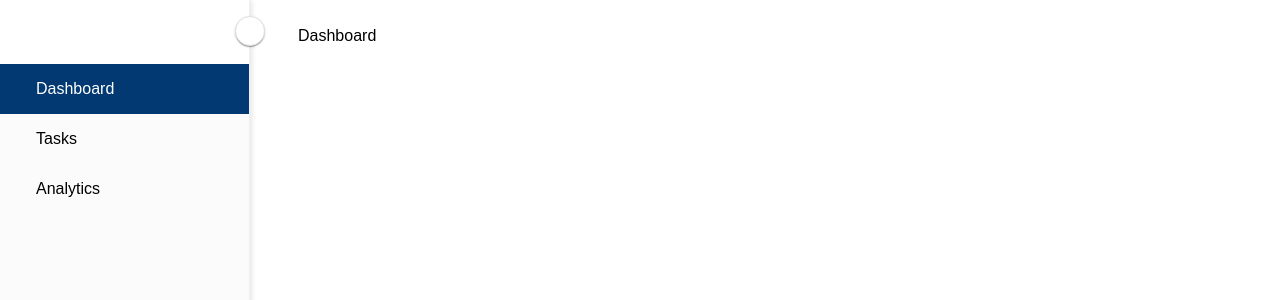
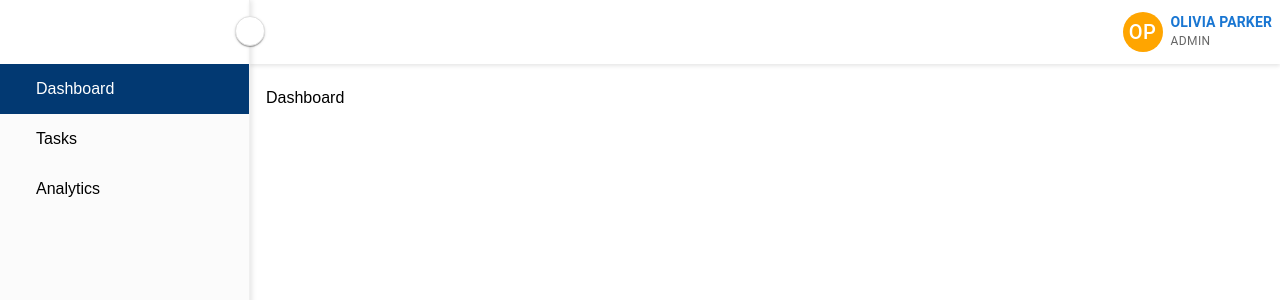
Before and after one commit to mdshoaibakhtar/InsightHub, a React (Vite) app: page / in a window 1280 px wide. Shown: the top 300 px of the page. Built offline with nearby package versions, Linux system fonts and the light colour scheme; some icons are missing.

Commit message:
Implement navbar

```diff
--- a/src/App.tsx
+++ b/src/App.tsx
@@ -5,19 +5,23 @@ import SideBar from './shared/SideBar';
 import Dashboard from './features/dashboard/Dashboard';
 import Tasks from './features/tasks/Tasks';
 import Analytics from './features/analytics/Analytics';
-import './styles/style.css'
+import './styles/style.css';
+import NavBar from './shared/NavBar';
 export default function App() {
   return (
     <Router>
       <Box style={{ display: 'flex', height: '100vh' }}>
         <SideBar />
-        <main style={{ flex: 1, padding: '24px 48px' }}>
+        <main style={{ flex: 1, gap: '10px', display: 'flex', flexDirection: 'column' }}>
+            <NavBar />
+          <Box sx={{padding:'12px 16px'}}>
             <Routes>
               <Route path="/" element={<Dashboard />} />
               <Route path="/tasks" element={<Tasks />} />
               <Route path="/analytics" element={<Analytics />} />
               <Route path="*" element={<NotFound />} />
             </Routes>
+          </Box>
         </main>
       </Box>
     </Router>
--- /dev/null
+++ b/src/shared/NavBar.tsx
@@ -0,0 +1,29 @@
+import { Avatar, Box, Button, Stack, Typography } from '@mui/material';
+
+const NavBar = () => {
+  return (
+    <Box
+      sx={{
+        height: 64,
+        boxShadow: '0 2px 4px rgba(0,0,0,0.1)',
+        display: 'flex',
+        justifyContent: 'end',
+        alignItems: 'center',
+      }}
+    >
+      <Button sx={{borderRadius:4}}>
+        <Avatar sx={{ bgcolor: 'orange' }}>OP</Avatar>
+        <Stack sx={{ ml: 1, display: { xs: 'none', sm: 'flex', textAlign: 'left' } }}>
+          <Typography variant="body2" sx={{ fontWeight: 600 }}>
+            Olivia Parker
+          </Typography>
+          <Typography variant="caption" color="text.secondary">
+            Admin
+          </Typography>
+        </Stack>
+      </Button>
+    </Box>
+  );
+};
+
+export default NavBar;
```
Lines whose indentation alone changed are shown as unchanged.
